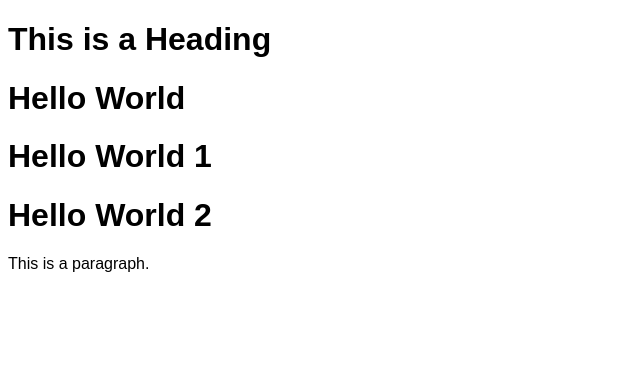
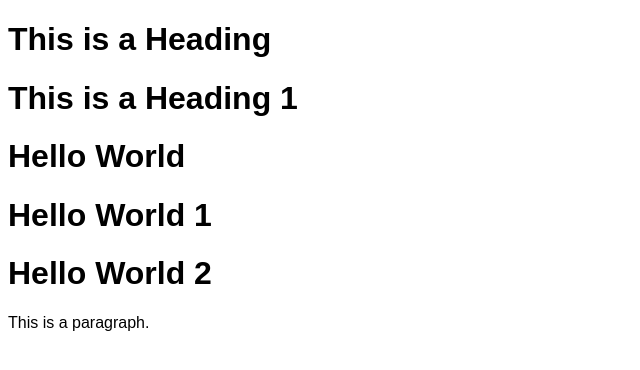
Before and after one commit to syierahz/test, a plain HTML site: page index.html in a window 1280 px wide. Shown: the whole page, without its empty margins (0-640 px from the left). Drawn offline with Linux system fonts and the light colour scheme.

Commit message:
Push Ketiga

```diff
--- a/index.html
+++ b/index.html
@@ -10,6 +10,7 @@
 }
 </style>
 <h1>This is a Heading</h1>
+<h1>This is a Heading 1</h1>
 <h1>Hello World</h1>
 <h1>Hello World 1</h1>
 <h1>Hello World 2</h1>
```
